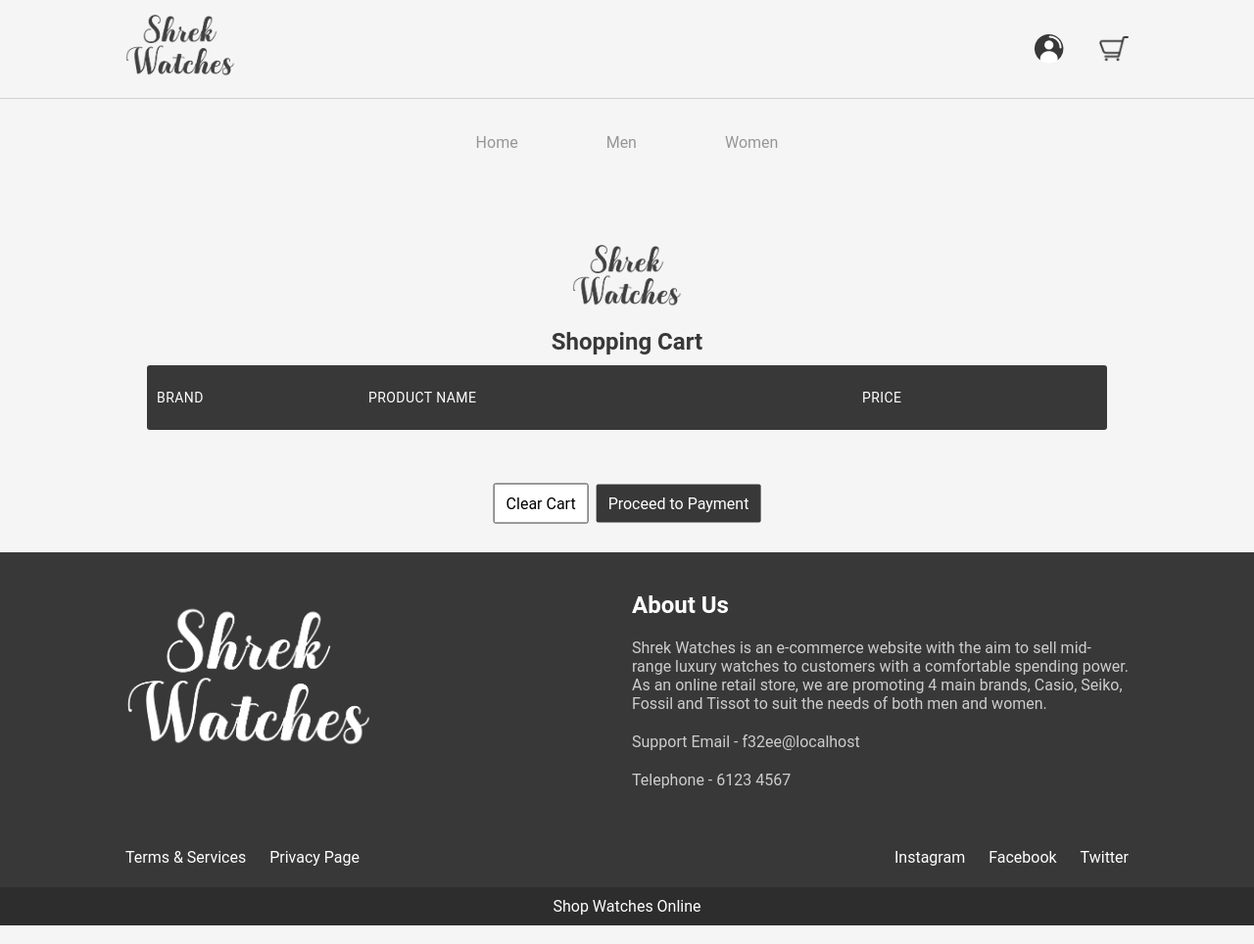
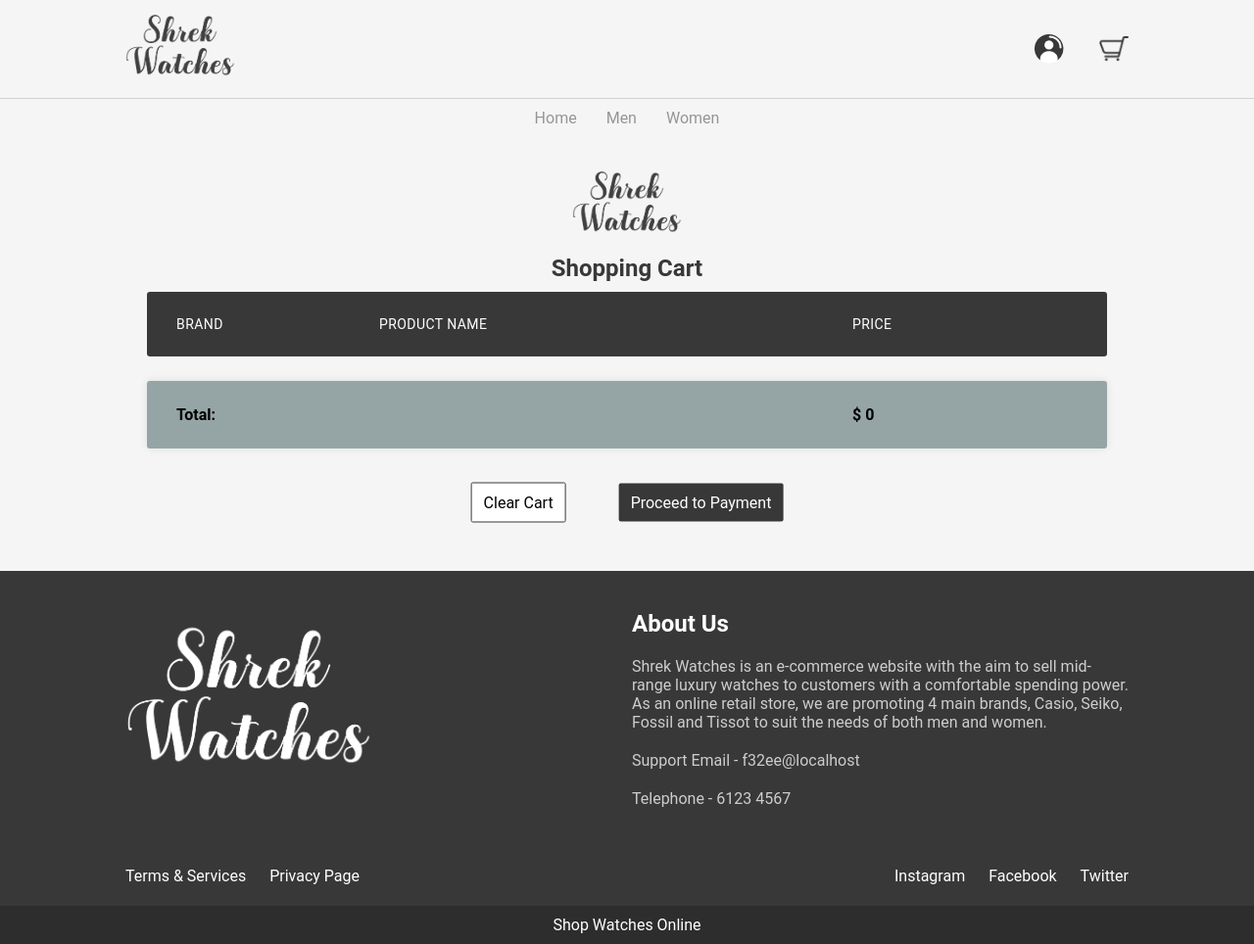
Before and after one commit to ChenZengYao/IM4717-ShrekWatches, a PHP site: page /shoppingcart.php?product_id=1 in a window 1280 px wide. Shown: the whole page at 98% size. Run offline with PHP 8.4, Linux system fonts and the light colour scheme; the visitor is signed in with stand-in values (Sample User, id 1); data that the repository does not hold is empty.

Commit message:
Update 1.6
- updated table in cart

```diff
--- a/css/shoppingcart.css
+++ b/css/shoppingcart.css
@@ -42,15 +42,15 @@
 .btn-center{
     margin: 0;
     position: absolute;
-    top: 50%;
+    top: 30%;
     left: 50%;
-    -ms-transform: translate(-50%, -50%);
     transform: translate(-50%, -50%);
 }
 
 .btn-pay {
     background: #383838;
     color: #fff;
+    margin-left: 25px;
 }
 
 .btn-pay:hover {
@@ -62,6 +62,7 @@
     background-color: white;
     color: black;
     border: 1px solid #383838;
+    margin-right: 25px;
 }
 
 .btn-clear:hover {
--- a/css/table.css
+++ b/css/table.css
@@ -1,4 +1,4 @@
-.table-container {
+.container-table {
   max-width: 1000px;
   margin-left: auto;
   margin-right: auto;
@@ -6,51 +6,48 @@
   padding-right: 10px;
 }
 
+
 h3 {
   font-size: 26px;
   margin: 20px 0;
   text-align: center;
 }
 
-li {
-    border-radius: 3px;
-    padding: 25px 30px;
-    display: flex;
-    justify-content: space-between;
-    margin-bottom: 25px;
+.responsive-table{
+  max-width: inherit;
+  height: inherit;
 }
 
-.table-header {
+.responsive-table .table-header {
   background-color: #383838;
   color: #fff;
   font-size: 14px;
   text-transform: uppercase;
   letter-spacing: 0.03em;
-  max-width: 1000px;
-  margin-left: auto;
-  margin-right: auto;
-  padding-left: 10px;
-  padding-right: 10px;
 }
 
-.table-row {
+.responsive-table .table-row {
   background-color: #ffffff;
   box-shadow: 0px 0px 9px 0px rgba(0,0,0,0.1);
-  max-width: 1000px;
-  margin-left: auto;
-  margin-right: auto;
-  padding-left: 10px;
-  padding-right: 10px;
 }
-.col-1 {
+
+.responsive-table li {
+  border-radius: 3px;
+  padding: 25px 30px;
+  display: flex;
+  justify-content: space-between;
+  margin-bottom: 25px;
+}
+
+.responsive-table .col-1 {
   flex-basis: 10%;
 }
-.col-2 {
+.responsive-table .col-2 {
   flex-basis: 40%;
 }
-.col-3 {
+.responsive-table .col-3 {
   flex-basis: 25%;
 }
-.col-4 {
+.responsive-table .col-4 {
   flex-basis: 25%;
 }
--- a/shoppingcart.php
+++ b/shoppingcart.php
@@ -70,13 +70,13 @@
       <th>Price</th>
     </tr>
   </thead> -->
-  <div class="table-container">
-  <ul>
-    <li class="table-header">
-      <div class="col col-1">Brand</div>
-      <div class="col col-2">Product Name</div>
-      <div class="col col-3">Price</div>
-    </li>
+  <div class="container-table">
+    <ul class="responsive-table">
+      <li class="table-header">
+        <div class="col col-1">Brand</div>
+        <div class="col col-2">Product Name</div>
+        <div class="col col-3">Price</div>
+      </li>
 <?php
 
 if ($result->num_rows > 0) {
@@ -87,13 +87,11 @@
     //         <td> {$row["product_name"]} </td>
     //         <td>$ {$row["price"]} </td>
     //       </tr>";
-    echo"<li class='table-row'>
-      <div class='col col-1' data-label='Brand'> {$row["product_brand"]} </div>
-      <div class='col col-2' data-label='Product Name'> {$row["product_name"]} </div>
-      <div class='col col-3' data-label='Price'>$ {$row["price"]} </div>
-    </li>
-    </ul>
-    </div>";
+    echo" <li class='table-row'>
+            <div class='col col-1'> {$row["product_brand"]} </div>
+            <div class='col col-2'> {$row["product_name"]} </div>
+            <div class='col col-3'>$ {$row["price"]} </div>
+          </li>";
   }
 }
 
@@ -113,6 +111,13 @@
 //         <td align='right'><strong>$ {$totalsum}</strong></td>
 //       </tr>
 //       </table>";
+echo "<li class='table-row' style='background-color: #95A5A6;'>
+        <div class='col col-1'><strong>Total:</strong></div>
+        <div class='col col-2'></div>
+        <div class='col col-3'><strong>$ {$totalsum}</strong> </div>
+      </li>
+    </ul>
+  </div>";
 
 //function to clear cart
 if (isset($_GET['click'])) {
```
